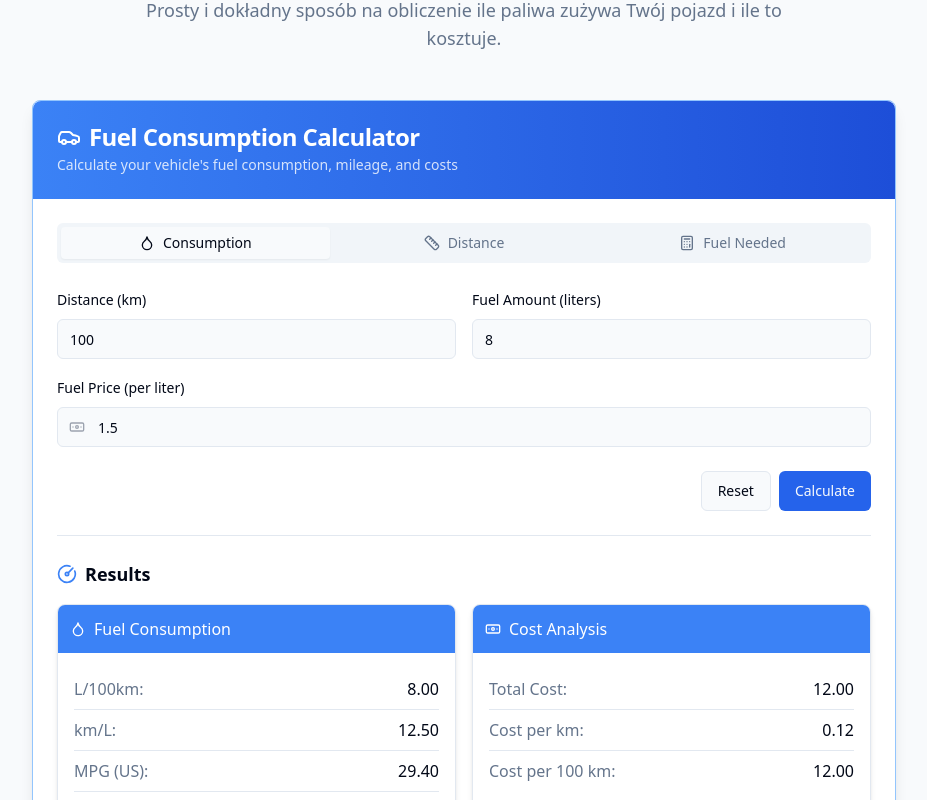
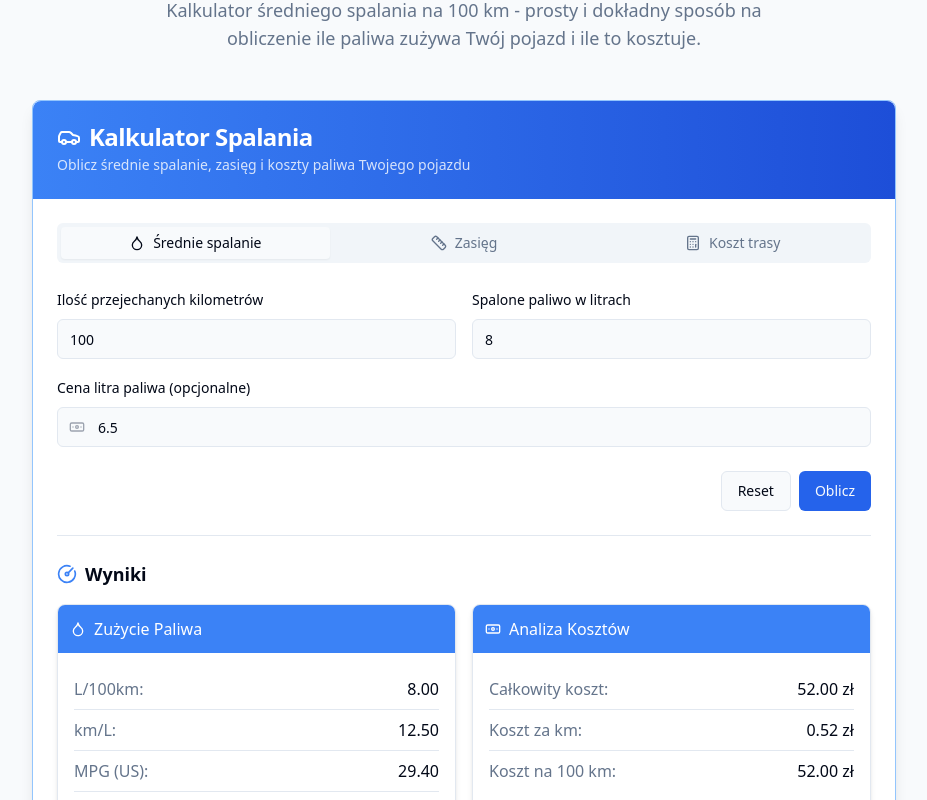
Before and after one commit to nkmstudent/friendly-calorie-counter, a React (Vite) app: page / in a window 1280 px wide. Shown: the part 280-1080 px from the top of the page, without its empty margins (176-1103 px from the left). Built offline with nearby package versions, Linux system fonts and the light colour scheme.

Commit message:
Add fuel consumption calculator features
Implement features for calculating fuel consumption, cost, and related metrics based on user input.

```diff
--- a/src/components/Calculator.tsx
+++ b/src/components/Calculator.tsx
@@ -21,7 +21,7 @@ import ResultsDisplay from "./ResultsDisplay";
 const initialValues: FuelValues = {
   distance: 100,
   fuelAmount: 8,
-  fuelPrice: 1.5,
+  fuelPrice: 6.5,
   consumption: 8
 };
 
@@ -85,13 +85,13 @@ const Calculator = () => {
       setResults(result);
     } catch (error) {
       console.error("Calculation error:", error);
-      toast.error("Error in calculation. Please check your inputs.");
+      toast.error("Błąd w obliczeniach. Sprawdź wprowadzone dane.");
     }
   };
 
   const resetCalculator = () => {
     setValues(initialValues);
-    toast.success("Calculator has been reset");
+    toast.success("Kalkulator został zresetowany");
   };
 
   return (
@@ -100,10 +100,10 @@ const Calculator = () => {
         <CardHeader className="bg-gradient-to-r from-fuel-blue to-fuel-darkblue text-white rounded-t-lg">
           <div className="flex items-center gap-2">
             <Car className="h-6 w-6" />
-            <CardTitle>Fuel Consumption Calculator</CardTitle>
+            <CardTitle>Kalkulator Spalania</CardTitle>
           </div>
           <CardDescription className="text-white/80">
-            Calculate your vehicle's fuel consumption, mileage, and costs
+            Oblicz średnie spalanie, zasięg i koszty paliwa Twojego pojazdu
           </CardDescription>
         </CardHeader>
 
@@ -112,22 +112,22 @@ const Calculator = () => {
             <TabsList className="grid grid-cols-3 mb-6">
               <TabsTrigger value="consumption" className="flex items-center gap-2">
                 <Droplet className="h-4 w-4" />
-                <span>Consumption</span>
+                <span>Średnie spalanie</span>
               </TabsTrigger>
               <TabsTrigger value="distance" className="flex items-center gap-2">
                 <Ruler className="h-4 w-4" />
-                <span>Distance</span>
+                <span>Zasięg</span>
               </TabsTrigger>
               <TabsTrigger value="fuel" className="flex items-center gap-2">
                 <CalculatorIcon className="h-4 w-4" />
-                <span>Fuel Needed</span>
+                <span>Koszt trasy</span>
               </TabsTrigger>
             </TabsList>
 
             <TabsContent value="consumption" className="space-y-4">
               <div className="grid grid-cols-1 md:grid-cols-2 gap-4">
                 <div className="space-y-2">
-                  <Label htmlFor="distance">Distance (km)</Label>
+                  <Label htmlFor="distance">Ilość przejechanych kilometrów</Label>
                   <Input
                     id="distance"
                     name="distance"
@@ -138,7 +138,7 @@ const Calculator = () => {
                   />
                 </div>
                 <div className="space-y-2">
-                  <Label htmlFor="fuelAmount">Fuel Amount (liters)</Label>
+                  <Label htmlFor="fuelAmount">Spalone paliwo w litrach</Label>
                   <Input
                     id="fuelAmount"
                     name="fuelAmount"
@@ -150,7 +150,7 @@ const Calculator = () => {
                 </div>
               </div>
               <div className="space-y-2">
-                <Label htmlFor="fuelPrice">Fuel Price (per liter)</Label>
+                <Label htmlFor="fuelPrice">Cena litra paliwa (opcjonalne)</Label>
                 <div className="relative">
                   <Banknote className="absolute left-3 top-3 h-4 w-4 text-gray-400" />
                   <Input
@@ -168,7 +168,7 @@ const Calculator = () => {
             <TabsContent value="distance" className="space-y-4">
               <div className="grid grid-cols-1 md:grid-cols-2 gap-4">
                 <div className="space-y-2">
-                  <Label htmlFor="fuelAmount">Fuel Amount (liters)</Label>
+                  <Label htmlFor="fuelAmount">Ilość paliwa (litry)</Label>
                   <Input
                     id="fuelAmount"
                     name="fuelAmount"
@@ -179,7 +179,7 @@ const Calculator = () => {
                   />
                 </div>
                 <div className="space-y-2">
-                  <Label htmlFor="consumption">Consumption (L/100km)</Label>
+                  <Label htmlFor="consumption">Średnie spalanie (L/100km)</Label>
                   <Input
                     id="consumption"
                     name="consumption"
@@ -191,7 +191,7 @@ const Calculator = () => {
                 </div>
               </div>
               <div className="space-y-2">
-                <Label htmlFor="fuelPrice">Fuel Price (per liter)</Label>
+                <Label htmlFor="fuelPrice">Cena litra paliwa (opcjonalne)</Label>
                 <div className="relative">
                   <Banknote className="absolute left-3 top-3 h-4 w-4 text-gray-400" />
                   <Input
@@ -209,7 +209,7 @@ const Calculator = () => {
             <TabsContent value="fuel" className="space-y-4">
               <div className="grid grid-cols-1 md:grid-cols-2 gap-4">
                 <div className="space-y-2">
-                  <Label htmlFor="distance">Distance (km)</Label>
+                  <Label htmlFor="distance">Długość planowanej trasy w kilometrach</Label>
                   <Input
                     id="distance"
                     name="distance"
@@ -220,7 +220,7 @@ const Calculator = () => {
                   />
                 </div>
                 <div className="space-y-2">
-                  <Label htmlFor="consumption">Consumption (L/100km)</Label>
+                  <Label htmlFor="consumption">Średnie spalanie w litrach na 100 km</Label>
                   <Input
                     id="consumption"
                     name="consumption"
@@ -232,7 +232,7 @@ const Calculator = () => {
                 </div>
               </div>
               <div className="space-y-2">
-                <Label htmlFor="fuelPrice">Fuel Price (per liter)</Label>
+                <Label htmlFor="fuelPrice">Cena litra paliwa</Label>
                 <div className="relative">
                   <Banknote className="absolute left-3 top-3 h-4 w-4 text-gray-400" />
                   <Input
@@ -252,7 +252,7 @@ const Calculator = () => {
             <Button variant="outline" onClick={resetCalculator} className="mr-2">
               Reset
             </Button>
-            <Button onClick={calculateResults}>Calculate</Button>
+            <Button onClick={calculateResults}>Oblicz</Button>
           </div>
 
           <Separator className="my-6" />
--- a/src/components/ResultsDisplay.tsx
+++ b/src/components/ResultsDisplay.tsx
@@ -1,3 +1,4 @@
+
 import React from 'react';
 import { Card, CardContent } from "@/components/ui/card";
 import {
@@ -24,7 +25,7 @@ const ResultsDisplay: React.FC<ResultsDisplayProps> = ({ results, fuelPrice }) =
     <div className="space-y-4">
       <h3 className="text-lg font-semibold flex items-center">
         <GaugeCircle className="mr-2 h-5 w-5 text-fuel-blue" />
-        Results
+        Wyniki
       </h3>
 
       <div className="grid grid-cols-1 md:grid-cols-2 gap-4">
@@ -35,7 +36,7 @@ const ResultsDisplay: React.FC<ResultsDisplayProps> = ({ results, fuelPrice }) =
                 <div className="bg-fuel-blue text-white p-3">
                   <h4 className="font-medium flex items-center">
                     <Droplet className="mr-2 h-4 w-4" />
-                    Fuel Consumption
+                    Zużycie Paliwa
                   </h4>
                 </div>
                 <div className="p-4">
@@ -64,21 +65,21 @@ const ResultsDisplay: React.FC<ResultsDisplayProps> = ({ results, fuelPrice }) =
                 <div className="bg-fuel-blue text-white p-3">
                   <h4 className="font-medium flex items-center">
                     <Banknote className="mr-2 h-4 w-4" />
-                    Cost Analysis
+                    Analiza Kosztów
                   </h4>
                 </div>
                 <div className="p-4">
                   <div className="flex justify-between py-2 border-b">
-                    <span className="text-fuel-gray">Total Cost:</span>
-                    <span className="font-medium">{formatNumber(results.cost)}</span>
+                    <span className="text-fuel-gray">Całkowity koszt:</span>
+                    <span className="font-medium">{formatNumber(results.cost)} zł</span>
                   </div>
                   <div className="flex justify-between py-2 border-b">
-                    <span className="text-fuel-gray">Cost per km:</span>
-                    <span className="font-medium">{formatNumber(results.cost / (results.liters100km * 100 / results.liters100km))}</span>
+                    <span className="text-fuel-gray">Koszt za km:</span>
+                    <span className="font-medium">{formatNumber(results.cost / (results.liters100km * 100 / results.liters100km))} zł</span>
                   </div>
                   <div className="flex justify-between py-2">
-                    <span className="text-fuel-gray">Cost per 100 km:</span>
-                    <span className="font-medium">{formatNumber(results.liters100km * fuelPrice)}</span>
+                    <span className="text-fuel-gray">Koszt na 100 km:</span>
+                    <span className="font-medium">{formatNumber(results.liters100km * fuelPrice)} zł</span>
                   </div>
                 </div>
               </CardContent>
@@ -93,16 +94,16 @@ const ResultsDisplay: React.FC<ResultsDisplayProps> = ({ results, fuelPrice }) =
                 <div className="bg-fuel-blue text-white p-3">
                   <h4 className="font-medium flex items-center">
                     <Ruler className="mr-2 h-4 w-4" />
-                    Distance
+                    Zasięg
                   </h4>
                 </div>
                 <div className="p-4">
                   <div className="flex justify-between py-2 border-b">
-                    <span className="text-fuel-gray">Total Distance:</span>
+                    <span className="text-fuel-gray">Całkowity zasięg:</span>
                     <span className="font-medium">{formatNumber(results.distance)} km</span>
                   </div>
                   <div className="flex justify-between py-2">
-                    <span className="text-fuel-gray">Distance in Miles:</span>
+                    <span className="text-fuel-gray">Zasięg w milach:</span>
                     <span className="font-medium">{formatNumber(results.distance * 0.621371)} mi</span>
                   </div>
                 </div>
@@ -114,17 +115,17 @@ const ResultsDisplay: React.FC<ResultsDisplayProps> = ({ results, fuelPrice }) =
                 <div className="bg-fuel-blue text-white p-3">
                   <h4 className="font-medium flex items-center">
                     <Banknote className="mr-2 h-4 w-4" />
-                    Cost Analysis
+                    Analiza Kosztów
                   </h4>
                 </div>
                 <div className="p-4">
                   <div className="flex justify-between py-2 border-b">
-                    <span className="text-fuel-gray">Total Cost:</span>
-                    <span className="font-medium">{formatNumber(results.cost)}</span>
+                    <span className="text-fuel-gray">Całkowity koszt:</span>
+                    <span className="font-medium">{formatNumber(results.cost)} zł</span>
                   </div>
                   <div className="flex justify-between py-2">
-                    <span className="text-fuel-gray">Cost per km:</span>
-                    <span className="font-medium">{formatNumber(results.cost / results.distance)}</span>
+                    <span className="text-fuel-gray">Koszt za km:</span>
+                    <span className="font-medium">{formatNumber(results.cost / results.distance)} zł</span>
                   </div>
                 </div>
               </CardContent>
@@ -139,16 +140,16 @@ const ResultsDisplay: React.FC<ResultsDisplayProps> = ({ results, fuelPrice }) =
                 <div className="bg-fuel-blue text-white p-3">
                   <h4 className="font-medium flex items-center">
                     <Droplet className="mr-2 h-4 w-4" />
-                    Fuel Needed
+                    Potrzebne Paliwo
                   </h4>
                 </div>
                 <div className="p-4">
                   <div className="flex justify-between py-2 border-b">
-                    <span className="text-fuel-gray">Fuel Required:</span>
-                    <span className="font-medium">{formatNumber(results.fuelNeeded)} liters</span>
+                    <span className="text-fuel-gray">Wymagane paliwo:</span>
+                    <span className="font-medium">{formatNumber(results.fuelNeeded)} litrów</span>
                   </div>
                   <div className="flex justify-between py-2">
-                    <span className="text-fuel-gray">Fuel in Gallons (US):</span>
+                    <span className="text-fuel-gray">Paliwo w galonach (US):</span>
                     <span className="font-medium">{formatNumber(results.fuelNeeded * 0.264172)} gal</span>
                   </div>
                 </div>
@@ -160,17 +161,17 @@ const ResultsDisplay: React.FC<ResultsDisplayProps> = ({ results, fuelPrice }) =
                 <div className="bg-fuel-blue text-white p-3">
                   <h4 className="font-medium flex items-center">
                     <Banknote className="mr-2 h-4 w-4" />
-                    Cost Analysis
+                    Analiza Kosztów
                   </h4>
                 </div>
                 <div className="p-4">
                   <div className="flex justify-between py-2 border-b">
-                    <span className="text-fuel-gray">Total Cost:</span>
-                    <span className="font-medium">{formatNumber(results.cost)}</span>
+                    <span className="text-fuel-gray">Całkowity koszt:</span>
+                    <span className="font-medium">{formatNumber(results.cost)} zł</span>
                   </div>
                   <div className="flex justify-between py-2">
-                    <span className="text-fuel-gray">Cost per km:</span>
-                    <span className="font-medium">{formatNumber(results.cost / (results.fuelNeeded / (results.fuelNeeded * 100)))}</span>
+                    <span className="text-fuel-gray">Koszt za km:</span>
+                    <span className="font-medium">{formatNumber(results.cost / (results.fuelNeeded / (results.fuelNeeded * 100)))} zł</span>
                   </div>
                 </div>
               </CardContent>
--- a/src/pages/Index.tsx
+++ b/src/pages/Index.tsx
@@ -1,3 +1,4 @@
+
 import React from 'react';
 import { Link } from 'react-router-dom';
 import Header from '@/components/Header';
@@ -21,10 +22,10 @@ const Index = () => {
           <section className="mb-12">
             <div className="text-center max-w-2xl mx-auto mb-8">
               <h2 className="text-3xl font-bold text-fuel-darkblue mb-4">
-                Oblicz zużycie paliwa swojego pojazdu
+                KALKULATOR SPALANIA
               </h2>
               <p className="text-fuel-gray text-lg">
-                Prosty i dokładny sposób na obliczenie ile paliwa zużywa Twój pojazd i ile to kosztuje.
+                Kalkulator średniego spalania na 100 km - prosty i dokładny sposób na obliczenie ile paliwa zużywa Twój pojazd i ile to kosztuje.
               </p>
             </div>
 
@@ -106,7 +107,7 @@ const Index = () => {
           <section>
             <div className="bg-gradient-to-r from-fuel-blue to-fuel-darkblue rounded-lg text-white p-8 text-center">
               <h2 className="text-2xl font-bold mb-4">
-                Zacznij obliczać zużycie paliwa już dziś
+                Kalkulator kosztu przejechania trasy
               </h2>
               <p className="mb-6 max-w-2xl mx-auto">
                 Podejmuj świadome decyzje dotyczące efektywności paliwowej i kosztów Twojego pojazdu. Nasz kalkulator jest darmowy, łatwy w użyciu i dostarcza wartościowych informacji.
```
